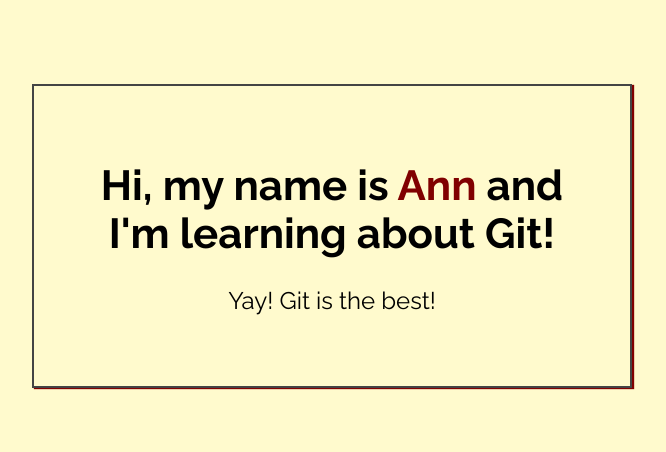
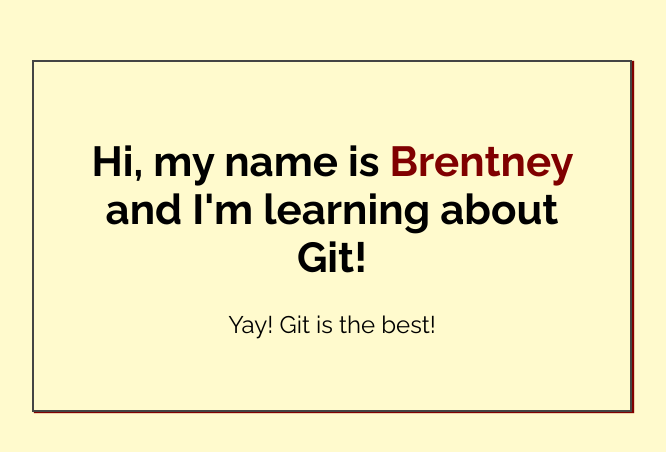
Before and after one commit to BrentneyM/My-first-repo, a plain HTML site: page index.html in a window 1280 px wide. Shown: the part 164-616 px from the top of the page, without its empty margins (308-974 px from the left). Drawn offline with Linux system fonts and the light colour scheme.

Commit message:
Added name to index.html

```diff
--- a/index.html
+++ b/index.html
@@ -14,7 +14,7 @@
 <body>
 
     <div class="greeting">
-        <h1>Hi, my name is <span class="highlight">Ann</span> and I'm learning about Git! </h1>
+        <h1>Hi, my name is <span class="highlight">Brentney</span> and I'm learning about Git! </h1>
 
         <p>Yay! Git is the best!</p>
     </div>
```
